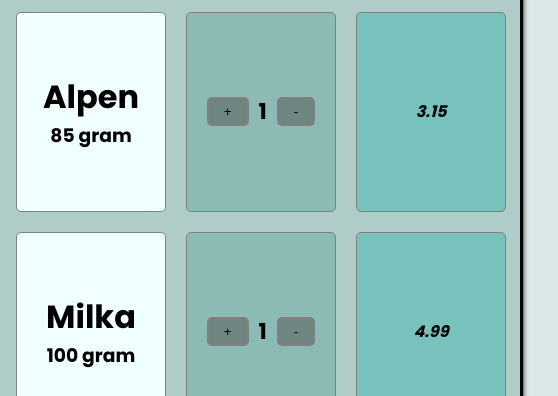
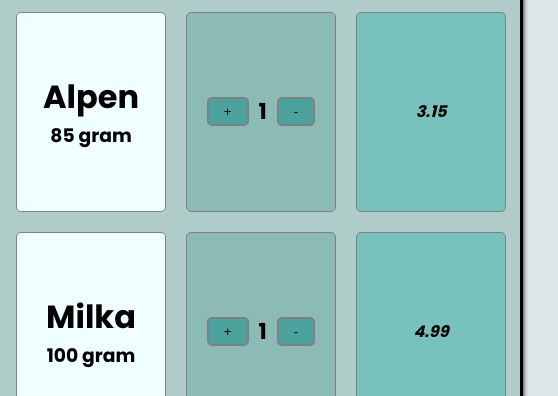
Before and after one commit to galen-groda/test2Js, a plain HTML site: page index.html in a window 1280 px wide. Shown: the part 118-514 px from the top of the page, 467-1025 px from the left. Drawn offline with Linux system fonts and the light colour scheme.

```diff
--- a/style.scss
+++ b/style.scss
@@ -83,7 +83,7 @@
 
         button {
           padding: 5px 15px;
-          background-color: rgba(75, 67, 67, 0.45);
+          background-color: #4ca29d;
           transition: all 0.8s ease ;
           margin: 10px;
           border: 2px solid grey;
```
Also changed, not shown: style.css.
